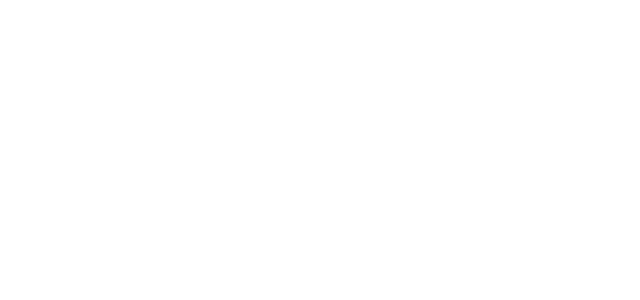
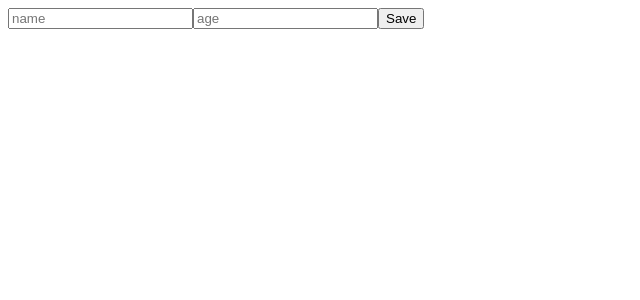
Before and after one commit to CyanogenPlayer/june-2023-react, a React (Create React App) app: page / in a window 1280 px wide. Shown: the top 300 px of the page, without its empty margins (0-640 px from the left). Built offline with nearby package versions, Linux system fonts and the light colour scheme.

Commit message:
lesson 3 part 1

```diff
--- a/src/App.js
+++ b/src/App.js
@@ -1,9 +1,28 @@
-import React from 'react';
+import React, {useRef} from 'react';
 
 const App = () => {
+    const name = useRef();
+    const age = useRef();
+
+    const save = (e) => {
+        e.preventDefault()
+
+        // console.log(e.target.name.value);
+        // console.log(e.target.age.value);
+
+        console.log(name.current.value);
+        console.log(age.current.value);
+
+        e.target.reset();
+    }
+
     return (
         <div>
-
+            <form onSubmit={save}>
+                <input type="text" placeholder={'name'} ref={name}/>
+                <input type="text" placeholder={'age'} ref={age}/>
+                <button>Save</button>
+            </form>
         </div>
     );
 };
```
